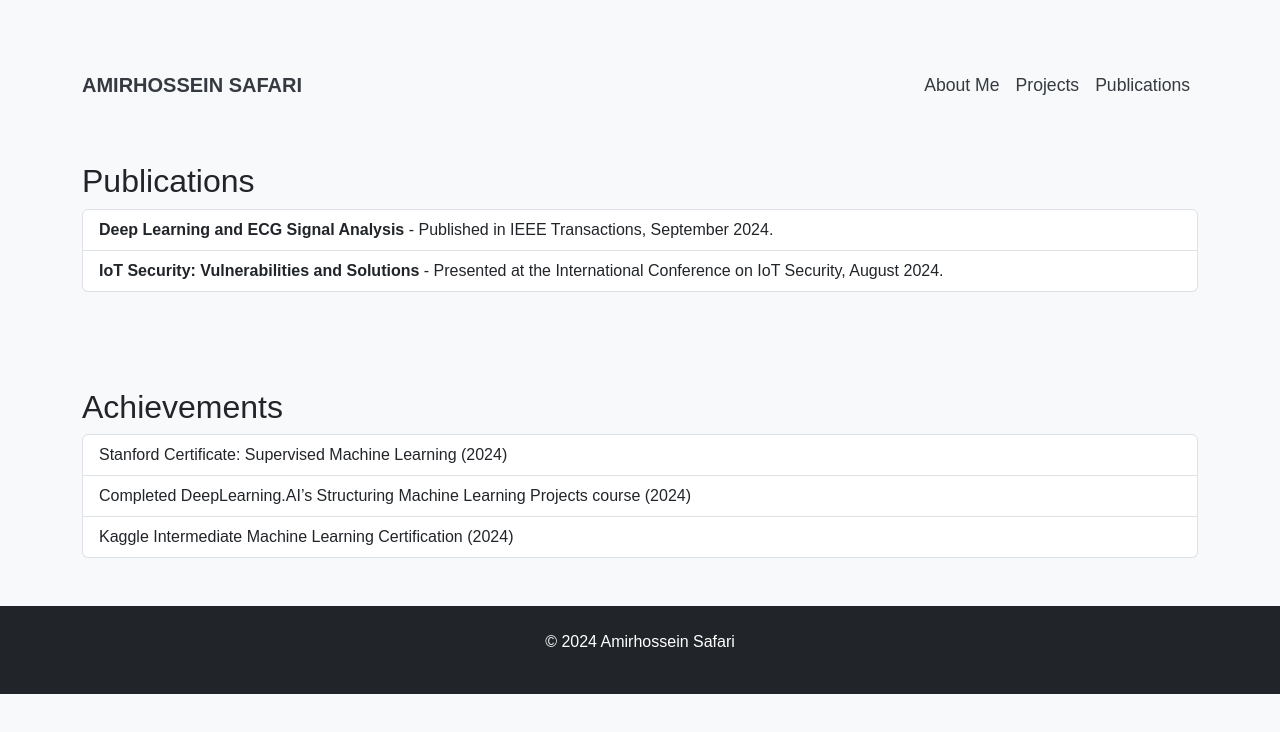
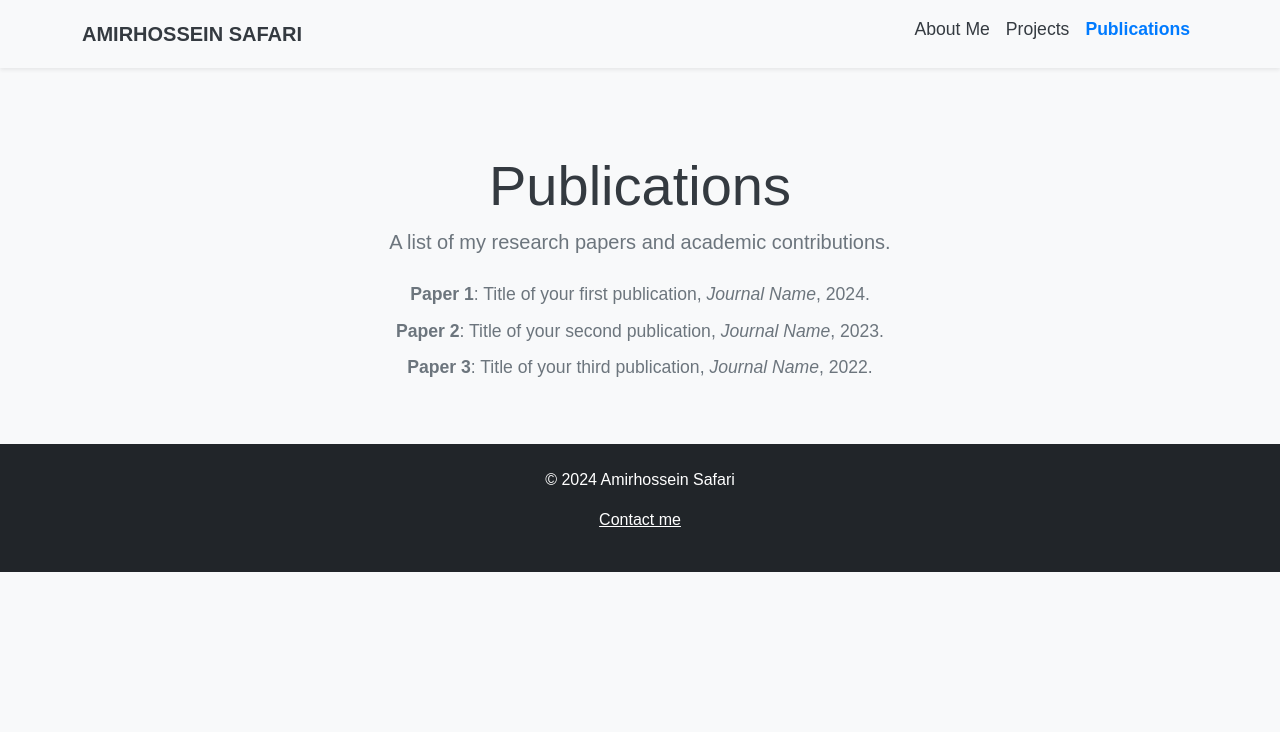
Before and after one commit to AmirhosseinSafari/Amirhossein, a plain HTML site: page publications.html in a window 1280 px wide. Drawn offline with nearby package versions, Linux system fonts and the light colour scheme.

Commit message:
added some style to the pages (publications, projects)

```diff
--- a/publications.html
+++ b/publications.html
@@ -3,14 +3,14 @@
 <head>
     <meta charset="UTF-8">
     <meta name="viewport" content="width=device-width, initial-scale=1.0">
-    <title>Publications & Achievements</title>
+    <title>Publications - Amirhossein Safari</title>
     <link href="https://cdn.jsdelivr.net/npm/bootstrap@5.3.0-alpha1/dist/css/bootstrap.min.css" rel="stylesheet">
     <link href="style.css" rel="stylesheet">
 </head>
 <body>
 
 <!-- Navigation -->
-<nav class="navbar navbar-expand-lg navbar-light bg-light">
+<nav class="navbar navbar-expand-lg navbar-light bg-light fixed-top shadow-sm">
   <div class="container">
     <a class="navbar-brand" href="index.html">Amirhossein Safari</a>
     <button class="navbar-toggler" type="button" data-bs-toggle="collapse" data-bs-target="#navbarNav" aria-controls="navbarNav" aria-expanded="false" aria-label="Toggle navigation">
@@ -20,43 +20,23 @@
       <ul class="navbar-nav ms-auto">
         <li class="nav-item"><a class="nav-link" href="index.html">About Me</a></li>
         <li class="nav-item"><a class="nav-link" href="projects.html">Projects</a></li>
-        <li class="nav-item"><a class="nav-link" href="#">Publications</a></li>
+        <li class="nav-item"><a class="nav-link active" href="#">Publications</a></li>
       </ul>
     </div>
   </div>
 </nav>
 
-<!-- Publications Section -->
-<section class="publications py-5">
+<!-- Page Content -->
+<section class="publications bg-light text-center py-5 mt-5">
   <div class="container">
-    <h2>Publications</h2>
-    <ul class="list-group">
-      <li class="list-group-item">
-        <strong>Deep Learning and ECG Signal Analysis</strong> - Published in IEEE Transactions, September 2024.
-      </li>
-      <li class="list-group-item">
-        <strong>IoT Security: Vulnerabilities and Solutions</strong> - Presented at the International Conference on IoT Security, August 2024.
-      </li>
-      <!-- Add more publications as needed -->
-    </ul>
-  </div>
-</section>
+    <h1 class="display-4">Publications</h1>
+    <p class="lead">A list of my research papers and academic contributions.</p>
 
-<!-- Achievements Section -->
-<section class="achievements py-5 bg-light">
-  <div class="container">
-    <h2>Achievements</h2>
-    <ul class="list-group">
-      <li class="list-group-item">
-        Stanford Certificate: Supervised Machine Learning (2024)
-      </li>
-      <li class="list-group-item">
-        Completed DeepLearning.AI’s Structuring Machine Learning Projects course (2024)
-      </li>
-      <li class="list-group-item">
-        Kaggle Intermediate Machine Learning Certification (2024)
-      </li>
-      <!-- Add more achievements as needed -->
+    <!-- Publications Section -->
+    <ul class="list-unstyled mt-4">
+      <li><strong>Paper 1</strong>: Title of your first publication, <em>Journal Name</em>, 2024.</li>
+      <li><strong>Paper 2</strong>: Title of your second publication, <em>Journal Name</em>, 2023.</li>
+      <li><strong>Paper 3</strong>: Title of your third publication, <em>Journal Name</em>, 2022.</li>
     </ul>
   </div>
 </section>
@@ -65,6 +45,7 @@
 <footer class="bg-dark text-white text-center py-4">
   <div class="container">
     <p>© 2024 Amirhossein Safari</p>
+    <p><a href="mailto:amirhossein@example.com" class="text-white">Contact me</a></p>
   </div>
 </footer>
 
--- a/style.css
+++ b/style.css
@@ -21,6 +21,11 @@ body {
   color: #007bff;
 }
 
+.navbar-nav .nav-link.active {
+  font-weight: bold;
+  color: #007bff;
+}
+
 /* Hero Section */
 .hero {
   background-color: #e9ecef;
@@ -40,19 +45,18 @@ body {
   border: 5px solid #fff;
 }
 
-/* About and News Section */
-.about-news h2 {
+/* About, Projects, and Publications Section */
+h1, h2 {
   color: #343a40;
   font-weight: bold;
-  margin-bottom: 20px;
 }
 
-.about-news p, .about-news li {
+p, ul li {
   color: #6c757d;
   font-size: 1.1rem;
 }
 
-.about-news ul li {
+ul li {
   margin-bottom: 10px;
 }
 
```
Also changed, not shown: projects.html (+25 -15 lines).
